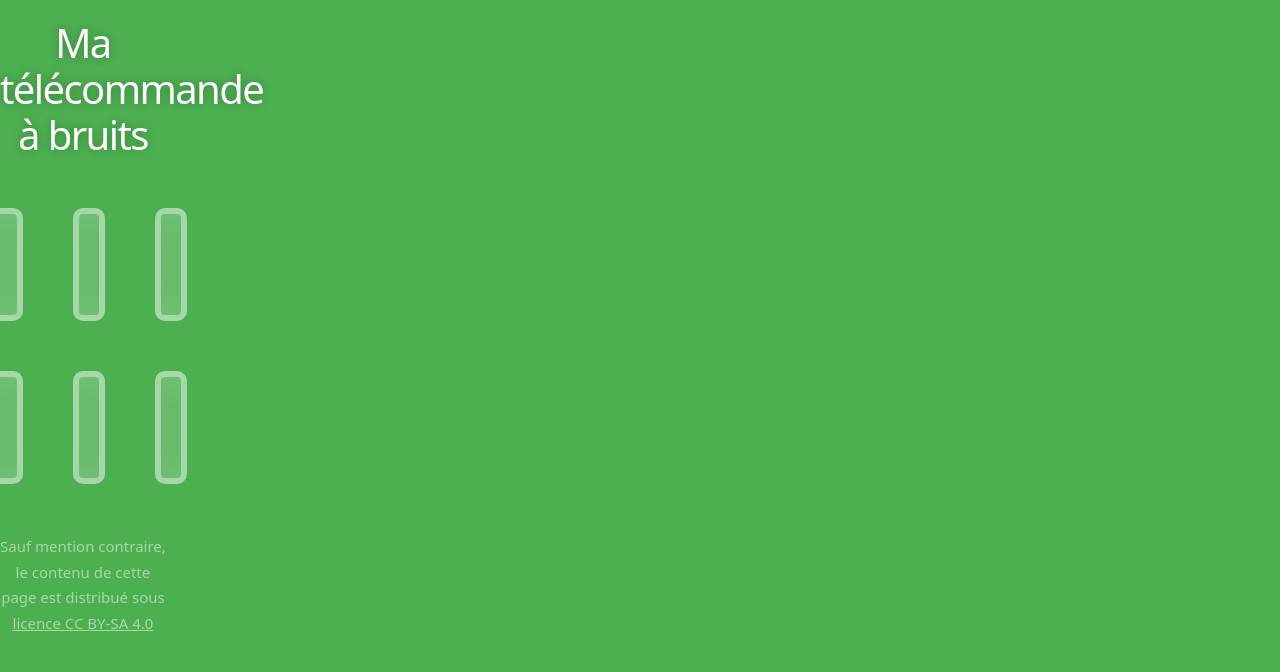
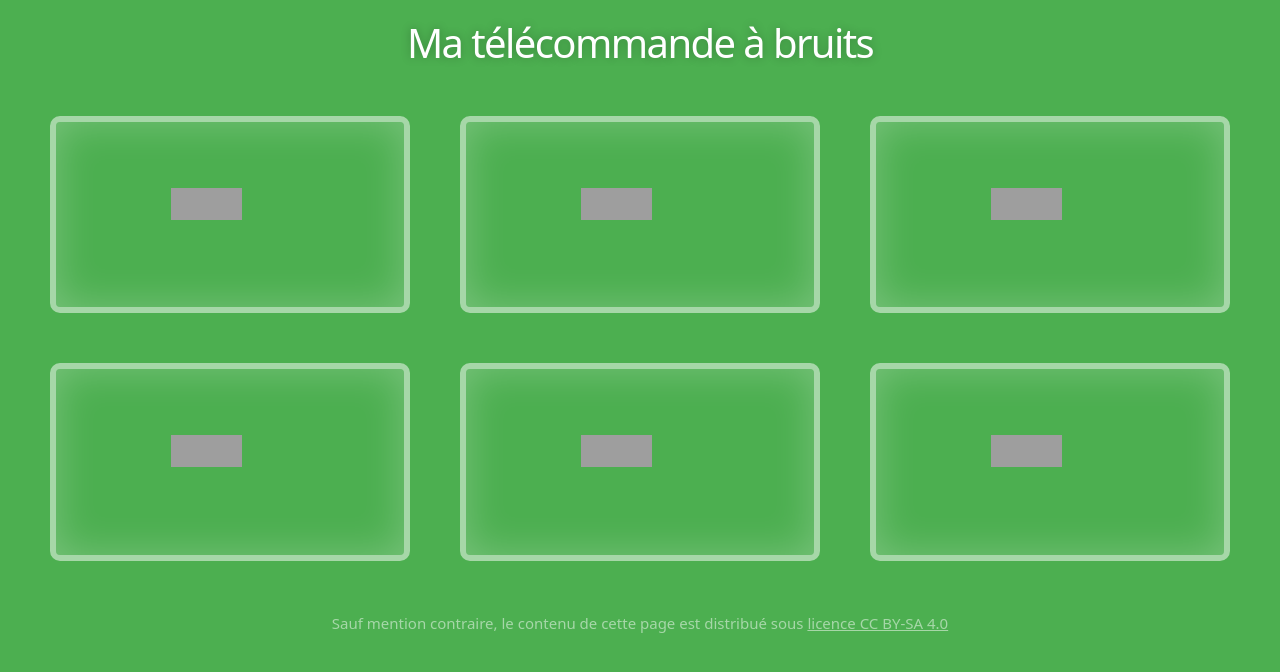
Before and after one commit to sarahdevd3/sarahdev3.github.io, a plain HTML site: page index.html in a window 1280 px wide. Drawn offline with Linux system fonts and the light colour scheme; grey boxes are pictures that could not be loaded.

Commit message:
Update page-telecommande.css

```diff
--- a/page-telecommande.css
+++ b/page-telecommande.css
@@ -6,8 +6,6 @@ global
 
 *, *::before, *::after {
   box-sizing: border-box;
-  width: 60%;
-  height= 60%;
 }
 
 img {
```
